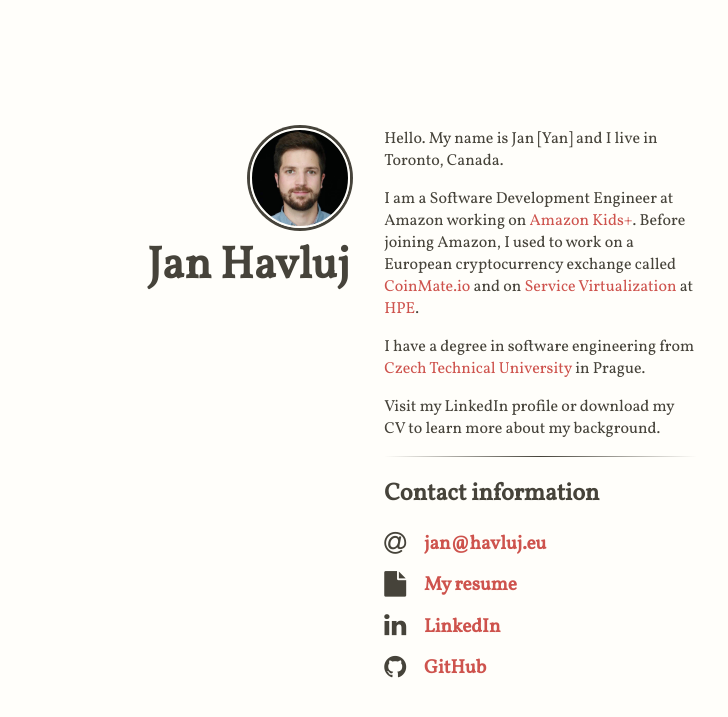
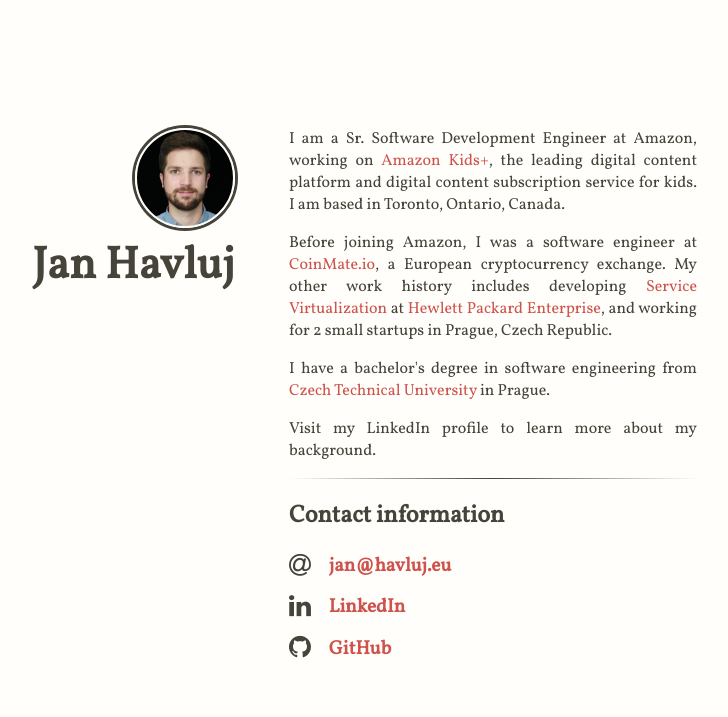
Before and after one commit to havluj/havluj.github.io, a Jekyll site: the page built from index.html, in a window 1280 px wide. Shown: the top 717 px of the page, without its empty margins (283-1011 px from the left). Built offline with Jekyll 4.4.1, drawn with Linux system fonts in a browser that asks for light colours; nearby versions of some CDN libraries.

Commit message:
Updating content. Changing header padding.

```diff
--- a/_includes/content.html
+++ b/_includes/content.html
@@ -1,10 +1,10 @@
-<p>Hello. My name is Jan [Yan] and I live in Toronto, Canada.</p>
+<p>I am a Sr. Software Development Engineer at Amazon, working on <a href="https://www.amazon.com/ftu/home">Amazon Kids+</a>, the leading digital content platform and digital content subscription service for kids. I am based in Toronto, Ontario, Canada.</p>
 
-<p>I am a Software Development Engineer at Amazon working on <a href="https://amazon.com/ftu/home">Amazon Kids+</a>. Before joining Amazon, I used to work on a European cryptocurrency exchange called <a href="https://coinmate.io/">CoinMate.io</a> and on <a href="https://www.microfocus.com/en-us/products/service-virtualization/overview">Service Virtualization</a> at <a href="https://www.hpe.com">HPE</a>.</p>
+<p>Before joining Amazon, I was a software engineer at <a href="https://coinmate.io/">CoinMate.io</a>, a European cryptocurrency exchange. My other work history includes developing <a href="https://www.microfocus.com/en-us/products/service-virtualization/overview">Service Virtualization</a> at <a href="https://www.hpe.com">Hewlett Packard Enterprise</a>, and working for 2 small startups in Prague, Czech Republic.</p>
 
-<p>I have a degree in software engineering from <a href='https://fit.cvut.cz/en'>Czech Technical University</a> in Prague.</p>
+<p>I have a bachelor's degree in software engineering from <a href='https://fit.cvut.cz/en'>Czech Technical University</a> in Prague.</p>
 
-<p>Visit my LinkedIn profile or download my CV to learn more about my background.</p>
+<p>Visit my LinkedIn profile to learn more about my background.</p>
 
 <hr />
 
@@ -16,10 +16,6 @@
     <a href="mailto:jan@havluj.eu">jan@havluj.eu</a>
   </li>
   <li class="main-list-item">
-    <span class="fa fa-file fa-lg main-list-item-icon"></span>
-    <a href="https://github.com/havluj/resume/raw/master/cv.pdf">My resume</a> <span class="cv-last-update"></span>
-  </li>
-  <li class="main-list-item">
     <span class="fa fa-linkedin fa-lg main-list-item-icon"></span>
     <a href="https://www.linkedin.com/in/havluj/">LinkedIn</a>
   </li>
@@ -28,15 +24,3 @@
     <a href="https://github.com/havluj">GitHub</a>
   </li>
 </ul>
-
-<script type="text/javascript">
-$(document).ready(function() {
-  $.ajax({
-  url: "https://api.github.com/repos/havluj/resume/commits"
-  }).then(function(data) {
-    var lastCommitDate = new Date(data[0].commit.author.date);
-    var dateDisplayFormat = "" + lastCommitDate.getDate() + "." + (lastCommitDate.getMonth() + 1) + "." + lastCommitDate.getFullYear();
-    $('.cv-last-update').text("(last updated on " + dateDisplayFormat + ")");
-  });
-});
-</script>
--- a/assets/main.scss
+++ b/assets/main.scss
@@ -13,7 +13,8 @@
 
 header,
 main {
-	padding: 0 20px;
+	padding: 0 0px;
+	text-align: justify;
 }
 
 /*** wrapper div for both header and main ***/
@@ -132,7 +133,7 @@
 	aligned right */
 	header {
 		float: left;
-		width: 46%;
+		width: 32%;
 		text-align: right;
 	}
 
@@ -143,8 +144,8 @@
 	}
 
 	main {
-		width: 46%;
-		margin-left: 54%;
+		width: 60%;
+		margin-left: 40%;
 		padding: 0;
 	}
 }
```
